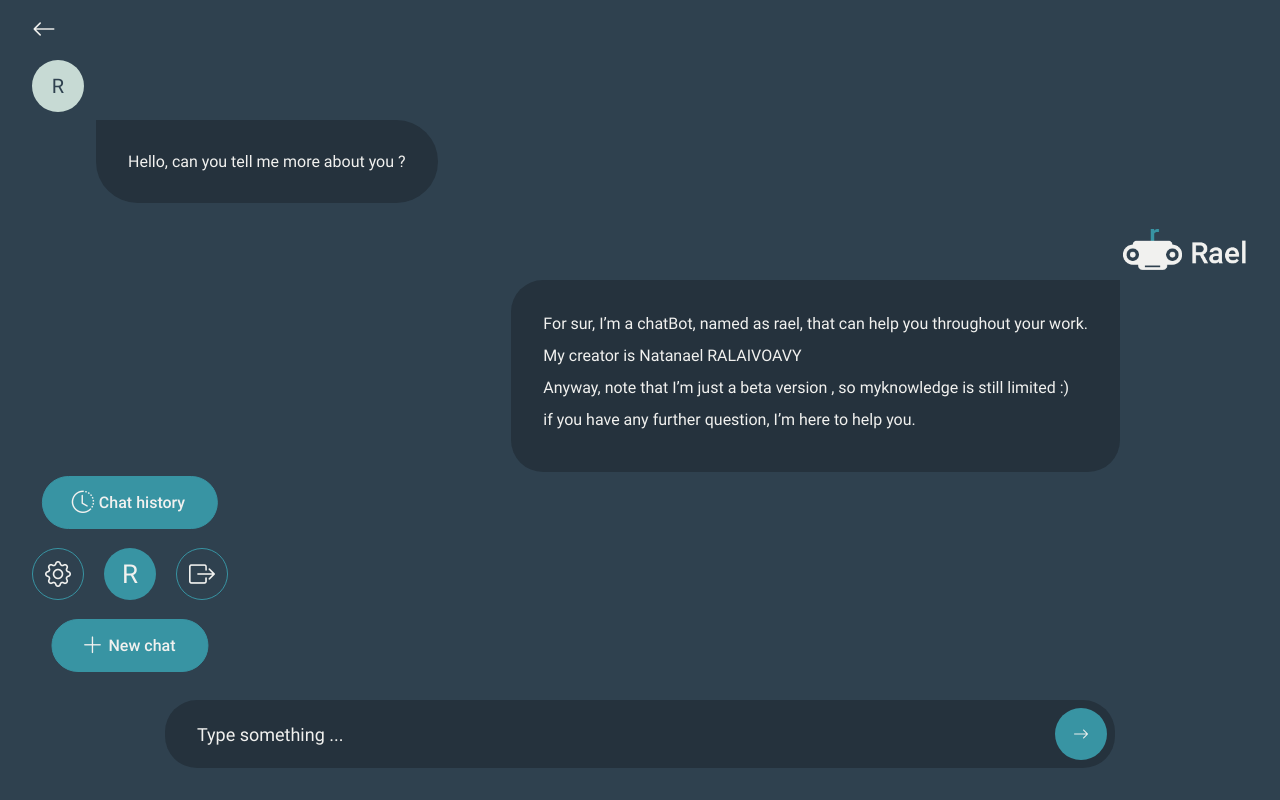
After one commit to NathanRael/ChatbotRemake, a PHP site: page /problemSolverInterface.html in a window 1280 px wide. The commit adds this page. Run offline with PHP 8.4, Linux system fonts and the light colour scheme.

```diff
--- a/mainInterface.html
+++ b/mainInterface.html
@@ -25,7 +25,7 @@
         </div>
         <div class="user-input-container">
             <input type="text" class="user-input" placeholder="Type something ...">
-            <i class="bi bi-arrow-right"></i>
+            <a href="/problemSolverInterface.html" class="link"><i class="bi bi-arrow-right"></i></a>
         </div>
     </section>
     <section class="bot-customisation">
--- /dev/null
+++ b/problemSolverInterface.html
@@ -0,0 +1,59 @@
+<!DOCTYPE html>
+<html lang="en">
+<head>
+    <meta charset="UTF-8">
+    <meta http-equiv="X-UA-Compatible" content="IE=edge">
+    <meta name="viewport" content="width=device-width, initial-scale=1.0">
+    <link rel="stylesheet" href="./src/frameworks/bootstrap-icons.css">
+    <script src="./src/frameworks/jquery-3.7.1.min.js" ></script>
+    <link rel="stylesheet" href="./src/css/style.css">
+    <script src="./src/js/main.js" defer></script>
+
+    <title>Chatting</title>
+</head>
+<body>
+
+    <div class="btn-previous-container">
+        <a href="/mainInterface.html" class="btn-previous"><i class="bi bi-arrow-left"></i></a>
+    </div>
+    <div class="user-reply">
+        <p class="user-reply-abbreviation">R</p>
+        <div class="user-text">
+            Hello, can you tell me more about you ?
+        </div>
+    </div>
+    <div class="bot-reply">
+        <!-- <p class="bot-reply-abbreviation">R</p> -->
+        <img src="./src/image/logo.png" alt="" width="125px">
+        <div class="bot-text">
+            <p class="text-down">
+                For sur, I’m a chatBot, named as rael,
+                that can help you throughout your work.
+            </p>
+            <p class="text-down">My creator is Natanael RALAIVOAVY</p>
+            <p class="text-down">Anyway, note that I’m just a beta version , so myknowledge is still limited :)</p>
+            <p class="text-down">if you have any further question, I’m here to help you.</p>
+
+        </div>
+    </div>
+    <div class="user-input-container bottom-input">
+        <input type="text" class="user-input" placeholder="Type something ...">
+        <a href="/problemSolverInterface.html" class="link"><i class="bi bi-arrow-right"></i></a>
+    </div>
+    <section class="bottom-moving-part">
+        <div class="user-item-container">
+            <p class="user-abbreviation">R</p>
+            <i class="bi bi-gear user-setting"></i>
+            <i class="bi bi-box-arrow-right user-logout"></i>
+            <button class="new-chat btn">
+                <i class="bi bi-plus-lg user-item-icon"></i>
+                    New chat
+            </button>
+            <button class="chat-history btn">
+                <i class="bi bi-clock-history user-item-icon"></i>
+                    Chat history
+            </button>
+        </div>
+    </section>
+</body>
+</html>
--- a/src/css/style.css
+++ b/src/css/style.css
@@ -384,12 +384,16 @@ body::-webkit-scrollbar{
     top: 50%;
     right: 0;
     transform: translateY(-50%);
-
+    background-color: transparent;
+    border: solid 1px var(--secondary-color);
 }
 .user-setting{
+
     top: 50%;
     left: 0;
     transform: translateY(-50%);
+    background-color: transparent;
+    border: solid 1px var(--secondary-color);
 }
 
 .user-item-icon{
@@ -401,6 +405,73 @@ body::-webkit-scrollbar{
     bottom: 0;
 }
 
+/*********ProblemSolver*************/
+
+.btn-previous-container{
+    margin: 16px 0;
+}
+.btn-previous{
+    color: var(--text-color);
+    font-size: 24px;
+}
+
+.user-reply, .bot-reply{
+    display: flex;
+    flex-direction: column;
+    row-gap: 8px;
+    color: var(--text-color);
+    margin-bottom: 16px;
+}
+
+.user-reply-abbreviation, .bot-reply-abbreviation{
+    background-color: var(--third-color);
+    width: 52px;
+    height: 52px;
+    display: flex;
+    justify-content: center;
+    align-items: center;
+    color: var(--primary-color);
+    border-radius: 32px;
+    font-size: var(--leads-fs);
+}
+
+.user-text, .bot-text{
+    margin-left: 64px;
+    background-color: var(--input-color);
+    width: fit-content;
+    padding: 32px;
+    border-radius: 0 64px 64px;
+    max-width: 720px;
+}
+
+.bot-reply{
+    align-items: flex-end;
+    line-height: 150%;
+    /* letter-spacing: 0.05em; */
+}
+
+.bot-text{
+    margin-left: 0;
+    margin-right: 128px;
+    border-radius: 32px 0 32px 32px;
+}
+
+.text-down{
+    margin-bottom: 8px;
+}
+
+.bottom-input{
+    position: absolute;
+    bottom: 32px;
+    left: 50%;
+    transform: translateX(-50%);
+    margin: 0;
+}
+
+.bottom-moving-part{
+    position: fixed;
+    bottom: 32px;
+}
 
 /**********media query**********/
 
@@ -409,4 +480,8 @@ body::-webkit-scrollbar{
         height: 110vh;
 
     }
+
+    .bottom-moving-part{
+        bottom: 128px;
+    }
 }
```
